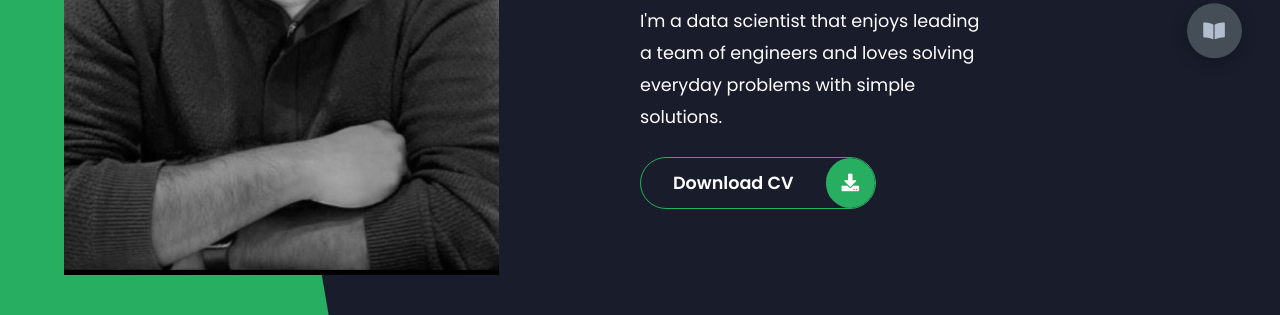
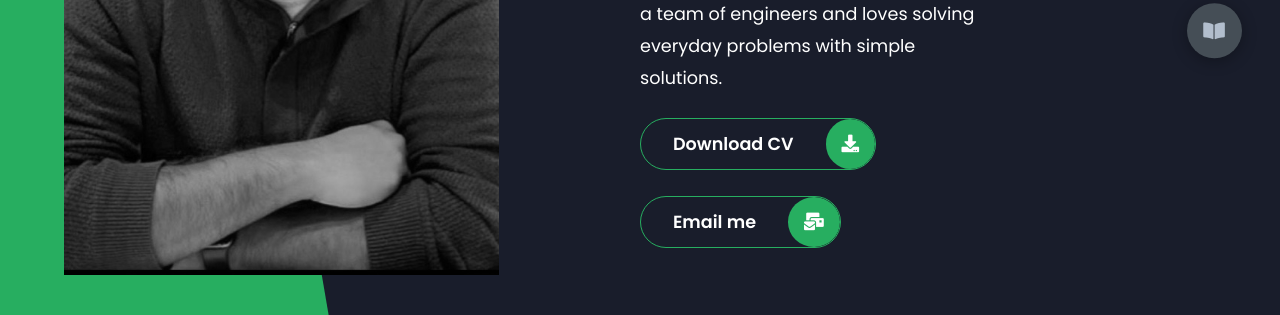
Before and after one commit to nishantgerald/nishant_website, a plain HTML site: page index.html in a window 1280 px wide. Shown: the part 485-800 px from the top of the page. Drawn offline with Linux system fonts and the light colour scheme.

Commit message:
added email me button on homepage

```diff
--- a/index.html
+++ b/index.html
@@ -35,6 +35,14 @@
                         <span class="btn-icon"><i class="fas fa-download"></i></span>
                     </a>
                 </div>
+                <br>
+                <div class="btn-con">
+                <a href="mailto:mail@nishantgerald.com" target="_blank" class="main-btn">
+                    <span class="btn-text">Email me</span>
+                    <span class="btn-icon"><i class="fas fa-mail-bulk"></i></span>
+                </a>
+                </div>
+
             </div>
         </div>
     </header>
```
